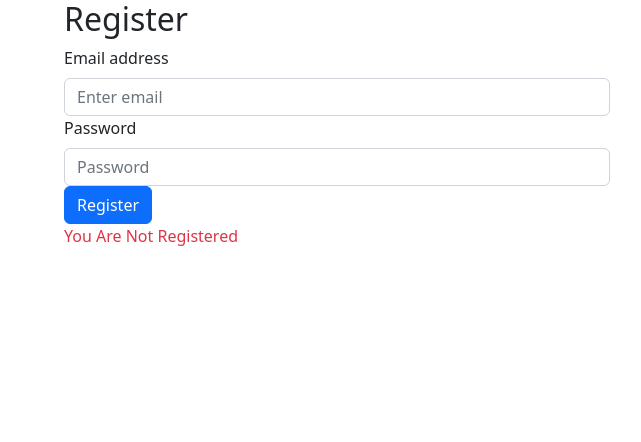
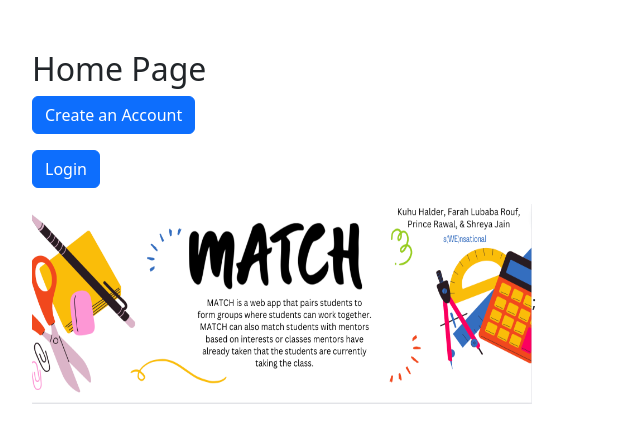
Before and after one commit to kuhuhalder/match, a React (Create React App) app: page / in a window 1280 px wide. Shown: the top 442 px of the page, without its empty margins (18-659 px from the left). Built offline with nearby package versions, Linux system fonts and the light colour scheme.

Commit message:
switch pages

```diff
--- a/package.json
+++ b/package.json
@@ -12,6 +12,7 @@
     "react": "^18.2.0",
     "react-bootstrap": "^2.5.0",
     "react-dom": "^18.2.0",
+    "react-router-dom": "^6.4.2",
     "react-scripts": "5.0.1",
     "web-vitals": "^2.1.4"
   },
--- a/src/App.js
+++ b/src/App.js
@@ -1,18 +1,26 @@
-import { Container, Col, Row } from "react-bootstrap";
-import Register from "./Register";
+import React from "react";
+import { BrowserRouter as Router, Routes, Route } from "react-router-dom";
 
-function App() {
+import Home from "./Home";
+import Login from "./Login";
+
+const App = () => {
   return (
-    <Container>
-      <Row>
-        <Col xs={12} sm={12} md={6} lg={6}>
-          <Register />
-        </Col>
-
-        <Col xs={12} sm={12} md={6} lg={6}></Col>
-      </Row>
-    </Container>
+    <div style={styles.app}>
+      <Router>
+        <Routes>
+          <Route path="/" element={<Home />} />
+          <Route path="/login" element={<Login />} />
+        </Routes>
+      </Router>
+    </div>
   );
-}
+};
 
 export default App;
+
+const styles = {
+  app: {
+    padding: 50,
+  },
+};
--- /dev/null
+++ b/src/Login.js
@@ -0,0 +1,53 @@
+import React from "react";
+import { Form, Button } from "react-bootstrap";
+import { useNavigate } from "react-router-dom";
+
+
+export default function Login() {
+    const Login = (props) => {
+        const navigate = useNavigate();
+    }
+
+    const handleSubmit = (e) => {
+        // prevent the form from refreshing the whole page
+        e.preventDefault();
+    };
+  return (
+    <>
+      <h2>Login</h2>
+      <Form onSubmit={(e) => handleSubmit(e)}>
+        {/* email */}
+        <Form.Group controlId="formBasicEmail">
+          <Form.Label>Email address</Form.Label>
+          <Form.Control
+            type="email"
+            name="email"
+
+            placeholder="Enter email"
+          />
+        </Form.Group>
+
+        {/* password */}
+        <Form.Group controlId="formBasicPassword">
+          <Form.Label>Password</Form.Label>
+          <Form.Control
+            type="password"
+            name="password"
+
+            placeholder="Password"
+          />
+        </Form.Group>
+
+        {/* submit button */}
+        <Button
+          variant="primary"
+          type="submit"
+          onClick={(e) => handleSubmit(e)}
+        >
+          Register
+        </Button>
+
+      </Form>
+    </>
+  );
+}
--- a/src/home.css
+++ b/src/home.css
@@ -1,63 +1,4 @@
-.app {
-    font-family: sans-serif;
-    display: flex;
-    align-items: center;
-    justify-content: center;
-    flex-direction: column;
-    gap: 20px;
-    height: 100vh;
-    font-family: Cambria, Cochin, Georgia, Times, "Times New Roman", serif;
-    background-color: #f8f9fd;
-  }
-
-  input[type="text"],
-  input[type="password"] {
-    height: 25px;
-    border: 1px solid rgba(0, 0, 0, 0.2);
-  }
-
-  input[type="submit"] {
-    margin-top: 10px;
-    cursor: pointer;
-    font-size: 15px;
-    background: #01d28e;
-    border: 1px solid #01d28e;
-    color: #fff;
-    padding: 10px 20px;
-  }
-
-  input[type="submit"]:hover {
-    background: #6cf0c2;
-  }
-
-  .button-container {
-    display: flex;
-    justify-content: center;
-  }
-
-  .login-form {
-    background-color: white;
-    padding: 2rem;
-    box-shadow: 0 4px 8px 0 rgba(0, 0, 0, 0.2), 0 6px 20px 0 rgba(0, 0, 0, 0.19);
-  }
-
-  .list-container {
-    display: flex;
-  }
-
-  .error {
-    color: red;
-    font-size: 12px;
-  }
-
-  .title {
-    font-size: 25px;
-    margin-bottom: 20px;
-  }
-
-  .input-container {
-    display: flex;
-    flex-direction: column;
-    gap: 8px;
-    margin: 10px;
-  }
+img {
+    width: 500px;
+    height: 200px;
+ }
--- a/src/home.js
+++ b/src/home.js
@@ -1,88 +1,41 @@
-import React, { useState } from "react";
-import ReactDOM from "react-dom";
+import React from 'react';
+import {Button } from "react-bootstrap";
+import { useNavigate } from "react-router-dom";
+import homeImage from "./home.png";
 
-import "./home.css";
+import "./Home.css";
+const Home = (props) => {
+    const navigate = useNavigate();
 
-function App() {
-  // React States
-  const [errorMessages, setErrorMessages] = useState({});
-  const [isSubmitted, setIsSubmitted] = useState(false);
 
-  // User Login info
-  const database = [
-    {
-      username: "user1",
-      password: "pass1"
-    },
-    {
-      username: "user2",
-      password: "pass2"
-    }
-  ];
-
-  const errors = {
-    uname: "invalid username",
-    pass: "invalid password"
-  };
-
-  const handleSubmit = (event) => {
-    //Prevent page reload
-    event.preventDefault();
-
-    var { uname, pass } = document.forms[0];
-
-    // Find user login info
-    const userData = database.find((user) => user.username === uname.value);
-
-    // Compare user info
-    if (userData) {
-      if (userData.password !== pass.value) {
-        // Invalid password
-        setErrorMessages({ name: "pass", message: errors.pass });
-      } else {
-        setIsSubmitted(true);
-      }
-    } else {
-      // Username not found
-      setErrorMessages({ name: "uname", message: errors.uname });
-    }
-  };
-
-  // Generate JSX code for error message
-  const renderErrorMessage = (name) =>
-    name === errorMessages.name && (
-      <div className="error">{errorMessages.message}</div>
-    );
-
-  // JSX code for login form
-  const renderForm = (
-    <div className="form">
-      <form onSubmit={handleSubmit}>
-        <div className="input-container">
-          <label>Username </label>
-          <input type="text" name="uname" required />
-          {renderErrorMessage("uname")}
-        </div>
-        <div className="input-container">
-          <label>Password </label>
-          <input type="password" name="pass" required />
-          {renderErrorMessage("pass")}
-        </div>
-        <div className="button-container">
-          <input type="submit" />
-        </div>
-      </form>
-    </div>
-  );
 
   return (
-    <div className="app">
-      <div className="login-form">
-        <div className="title">Sign In</div>
-        {isSubmitted ? <div>User is successfully logged in</div> : renderForm}
-      </div>
+    <>
+      <h2>Home Page</h2>
+    <p>
+        <Button
+            variant="primary"
+            type="submit"
+            >
+            Create an Account
+        </Button>
+    </p>
+
+    <p>
+        <Button
+            variant="primary"
+            type="submit"
+            onClick={() => navigate("/Login")}
+            >
+            Login
+        </Button>
+    </p>
+
+    <div>
+      <img src={homeImage} alt="homeImage"/>;
     </div>
+
+    </>
   );
 }
-
-export default App;
+export default Home;
--- a/src/index.js
+++ b/src/index.js
@@ -3,7 +3,11 @@ import ReactDOM from 'react-dom/client';
 import './index.css';
 import 'bootstrap/dist/css/bootstrap.min.css';
 import App from './App';
+
+
 import reportWebVitals from './reportWebVitals';
+
+
 
 const root = ReactDOM.createRoot(document.getElementById('root'));
 root.render(
```
Also changed, not shown: src/Profile.js (added, +16 -0 lines), src/home.png (added), 1 other file (tests, documents, lock files or other folders).
